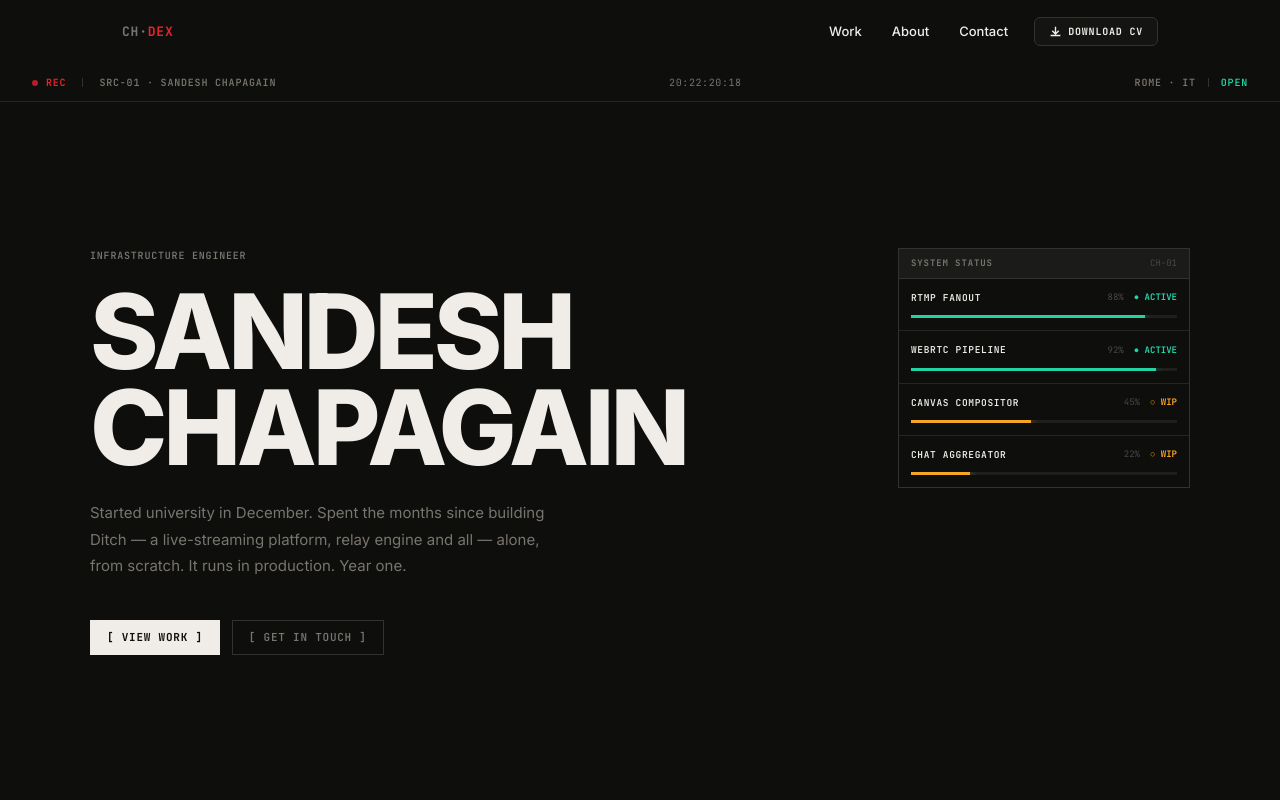
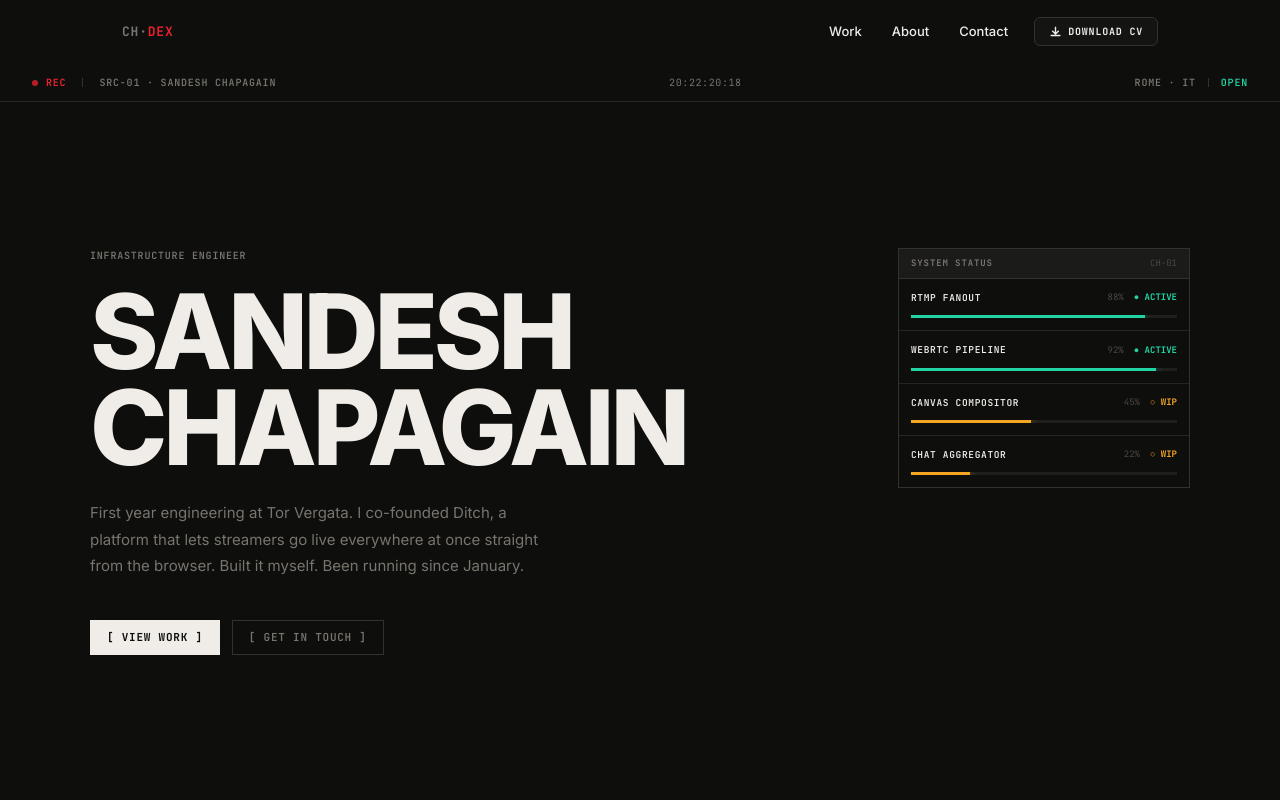
Before and after one commit to Dexasan/portfolio, a Next.js app: page / in a window 1280 px wide. Shown: the top 800 px of the page. Built offline with nearby package versions, Linux system fonts and the light colour scheme.

Commit message:
fix: rewrite hero tagline, more human less cocky

```diff
--- a/app/page.tsx
+++ b/app/page.tsx
@@ -4,7 +4,7 @@ import LiveTimecode from '@/components/LiveTimecode';
 export const metadata = {
   title: 'Sandesh Chapagain — Infrastructure Engineer',
   description:
-    'Started university in December. Spent the months since building Ditch — a live-streaming platform — alone, from scratch. It runs in production. Year one.',
+    'First year engineering at Tor Vergata. I co-founded Ditch, a platform that lets streamers go live everywhere at once from the browser. Built it myself. Been running since January.',
 };
 
 function SigRow({
@@ -137,9 +137,10 @@ export default function HomePage() {
                   className="text-[15px] text-muted leading-[1.78] mt-6 max-w-[460px] anim-up"
                   style={{ animationDelay: '0.28s' }}
                 >
-                  Started university in December. Spent the months since
-                  building Ditch — a live-streaming platform, relay engine and
-                  all — alone, from scratch. It runs in production. Year one.
+                  First year engineering at Tor Vergata. I co-founded Ditch,
+                  a platform that lets streamers go live everywhere at once
+                  straight from the browser. Built it myself. Been running
+                  since January.
                 </p>
                 <div
                   className="flex items-center gap-3 mt-10 flex-wrap anim-up"
```
